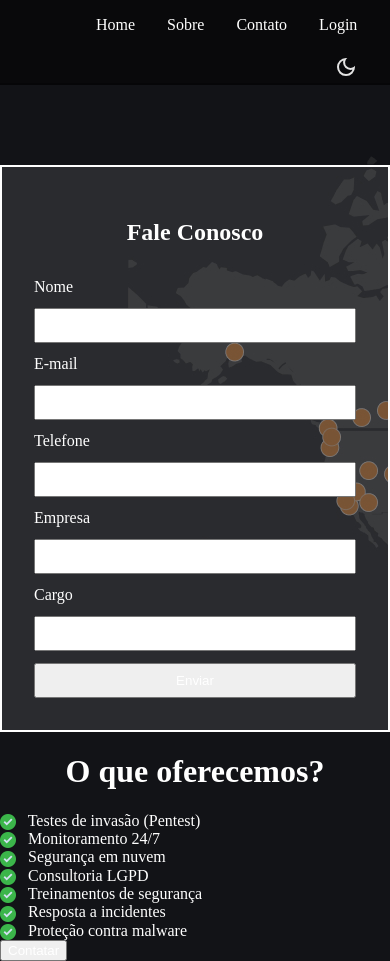
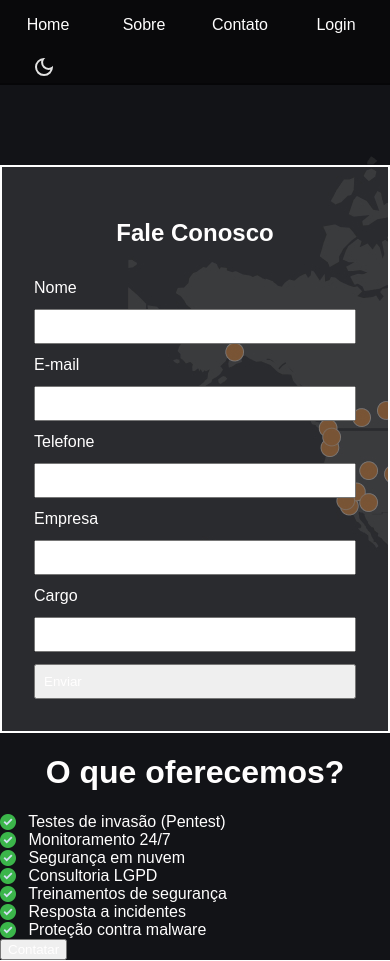
Before and after one commit to RodrigoBernardi333/weblabtrab, a plain HTML site: page HTML/Contato.html in a window 390 px wide. Drawn offline with Linux system fonts and the light colour scheme; a web font is replaced by a local one.

Commit message:
CommitContato2

```diff
--- a/CSS/Contato/Contato.css
+++ b/CSS/Contato/Contato.css
@@ -1,6 +1,13 @@
+:root{
+    --color-lt: #fffefe;
+    --bg-color: rgba(255, 255, 255, 0.301);
+}
+
 * {
+    font-family: Arial, sans-serif;
     color: white;
     text-decoration: none;
+    color: var(--color-lt);
 }
 
 .titulo {
@@ -28,6 +35,9 @@ input,
     padding: 8px;
     width: 100%;
     box-sizing: border-box;
+    display: flex;
+    flex-direction: row;
+    gap: 1rem;
 }
 
 #botao {
@@ -81,7 +91,6 @@ input,
     font-weight: 700;
     font-style: italic;
 }
-
 
 
 body {
@@ -167,4 +176,47 @@ header {
     border-bottom: 2px solid rgba(0, 0, 0, 0.295);
 }
 
+@media (max-width: 768px) {
+    .cabec {
+        flex-direction: row;
+        /* Empilha os itens em telas menores */
+        align-items: flex-start;
+        /* Alinha à esquerda */
+    }
+
+    #trilho {
+        margin-left: 0;
+        /* Remove o "empurrão" lateral */
+        align-self: flex-end;
+        /* Opcional: envia para o fim da coluna */
+    }
+
+    .op {
+        margin-left: 0;
+        flex-direction: row;
+        width: 77%;
+    }
+
+
+    #home,
+    #sobre,
+    #contato,
+    #login {
+        width: 100%;
+        text-align: left;
+        padding: 1rem 0.5rem;
+    }
+}
+
+#home,
+#sobre,
+#contato,
+#login,
+#trilho {
+    cursor: pointer;
+    min-width: 80px;
+    text-align: center;
+    border-radius: 6px;
+}
+
 /* Fim do Header */
--- a/HTML/Contato.html
+++ b/HTML/Contato.html
@@ -15,12 +15,12 @@
 
 <body>
     <header>
-        <section>
+        <section id="header">
             <div class="cabec">
                 <nav class="op">
-                    <a href="inicio.html" id="home">Home</a>
-                    <a href="Sobre.html" id="sobre">Sobre</a>
-                    <a href="Contato.html" id="contato">Contato</a>
+                    <a href="/HTML/inicio.html" id="home">Home</a>
+                    <a href="/HTML/Sobre.html" id="sobre">Sobre</a>
+                    <a href="/HTML/Contato.html" id="contato">Contato</a>
                     <a href="/HTML/Login_init.html" target="_blank" id="login">Login</a>
                 </nav>
                 <button id="trilho">
@@ -31,7 +31,7 @@
     </header>
     <main>
         <form>
-            <section>
+            <section id="tabela">
                 <h1 class="titulo">Fale Conosco</h1>
             </section>
             <label for="nome">Nome</label>
```
